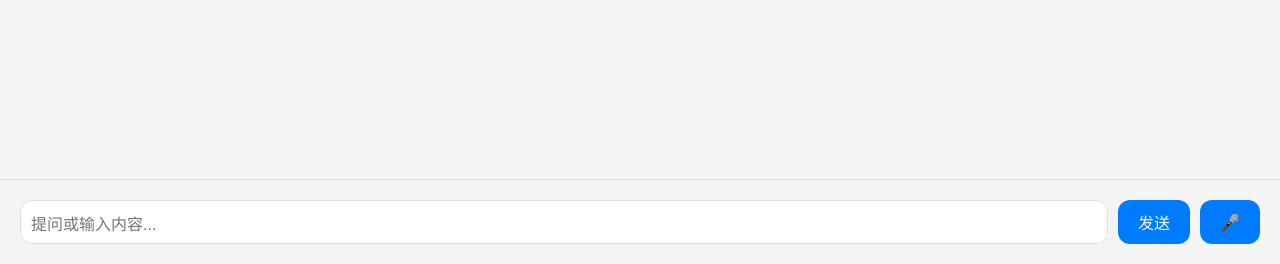
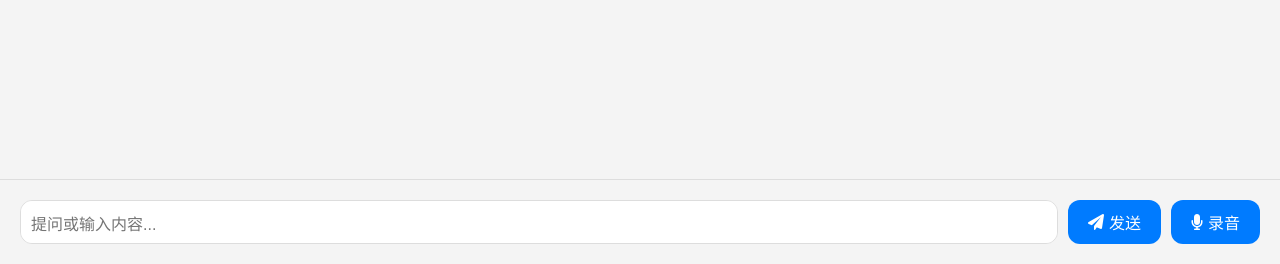
Before and after one commit to ZigaoWang/ai-teacher, a Flask app: template templates/index.html in a window 1280 px wide. Shown: the part 536-800 px from the top of the page. Run offline with Flask 3, Linux system fonts and the light colour scheme; the template is opened without the code that fills it, so the values that code supplies are empty; some libraries are stand-ins or nearby versions.

Commit message:
Update button icons

```diff
--- a/static/styles.css
+++ b/static/styles.css
@@ -10,6 +10,7 @@ body {
     overflow: hidden;
 }
 
+/* 认证容器样式 */
 .auth-container {
     width: 300px;
     margin: 50px auto;
@@ -64,6 +65,7 @@ body {
     color: #007bff;
 }
 
+/* 聊天容器样式 */
 .chat-container {
     flex: 1;
     display: flex;
@@ -157,6 +159,9 @@ body {
     cursor: pointer;
     font-family: 'Arial', sans-serif;
     font-size: 1em;
+    display: flex;
+    align-items: center;
+    justify-content: center;
 }
 
 .chat-input button:hover {
--- a/templates/index.html
+++ b/templates/index.html
@@ -12,13 +12,32 @@
             background-color: red;
             color: white;
         }
+        .chat-message .message-content button {
+            background: none;
+            border: none;
+            cursor: pointer;
+            font-size: 1.2em;
+            margin-left: 10px;
+            color: #007bff;
+        }
+        .chat-message .message-content button:hover {
+            color: #0056b3;
+        }
+        .chat-input button {
+            display: flex;
+            align-items: center;
+            justify-content: center;
+        }
+        .chat-input button i {
+            margin-right: 5px;
+        }
     </style>
 </head>
 <body>
     <div class="chat-container">
         <div class="chat-header">
             <span>AI 老师</span>
-            <a href="/logout" class="logout-button">登出</a>
+            <a href="/logout" class="logout-button" title="登出">登出</a>
         </div>
         <div class="chat-messages" id="chat-messages">
             {% for message in messages %}
@@ -26,7 +45,8 @@
                 <div class="message-content">
                     {{ message.content|safe }}
                     {% if message.role == 'assistant' %}
-                    <button onclick='speakText({{ message.content|tojson|safe }})'>🔊</button>
+                    <button onclick='speakText({{ message.content|tojson|safe }})' title="播放"><i class="fas fa-play"></i></button>
+                    <button onclick='stopAudio()' title="停止"><i class="fas fa-stop"></i></button>
                     {% endif %}
                 </div>
             </div>
@@ -34,9 +54,9 @@
         </div>
         <div class="chat-input-container">
             <div class="chat-input">
-                <textarea id="question" rows="1" placeholder="提问或输入内容..." onkeypress="handleKeyPress(event)" aria-label="Ask a question"></textarea>
-                <button onclick="askQuestion()">发送</button>
-                <button id="record-button" onclick="toggleRecording()">🎤</button>
+                <textarea id="question" rows="1" placeholder="提问或输入内容..." onkeypress="handleKeyPress(event)" aria-label="提问或输入内容"></textarea>
+                <button onclick="askQuestion()" title="发送"><i class="fas fa-paper-plane"></i>发送</button>
+                <button id="record-button" onclick="toggleRecording()" title="录音"><i class="fas fa-microphone"></i>录音</button>
             </div>
         </div>
     </div>
@@ -44,12 +64,13 @@
     <script>
         let recorder, audioStream;
         let isRecording = false;
+        let audio = new Audio(); // 全局音频对象
 
         async function toggleRecording() {
             const recordButton = document.getElementById('record-button');
             if (isRecording) {
                 recorder.stop();
-                recordButton.textContent = '🎤';
+                recordButton.innerHTML = '<i class="fas fa-microphone"></i>录音';
                 recordButton.classList.remove('recording');
                 isRecording = false;
             } else {
@@ -73,7 +94,7 @@
                     }
                 };
                 recorder.start();
-                recordButton.textContent = '⏹';
+                recordButton.innerHTML = '<i class="fas fa-stop"></i>停止';
                 recordButton.classList.add('recording');
                 isRecording = true;
             }
@@ -109,7 +130,7 @@
             });
 
             const data = await response.json();
-            botMessageDiv.innerHTML = `<div class="message-content">${data.error ? data.error : data.response}<button onclick='speakText(${JSON.stringify(data.response)})'>🔊</button></div>`;
+            botMessageDiv.innerHTML = `<div class="message-content">${data.error ? data.error : data.response}<button onclick='speakText(${JSON.stringify(data.response)})' title="播放"><i class="fas fa-play"></i></button><button onclick='stopAudio()' title="停止"><i class="fas fa-stop"></i></button></div>`;
             Prism.highlightAll();
             chatMessages.scrollTop = chatMessages.scrollHeight;
         }
@@ -132,12 +153,17 @@
 
             const data = await response.json();
             if (data.audio_url) {
-                const audio = new Audio(data.audio_url);
+                audio.src = data.audio_url;
                 audio.play();
             } else {
                 console.error('Error:', data.error);
             }
         }
+
+        function stopAudio() {
+            audio.pause();
+            audio.currentTime = 0;
+        }
     </script>
 </body>
 </html>
```
